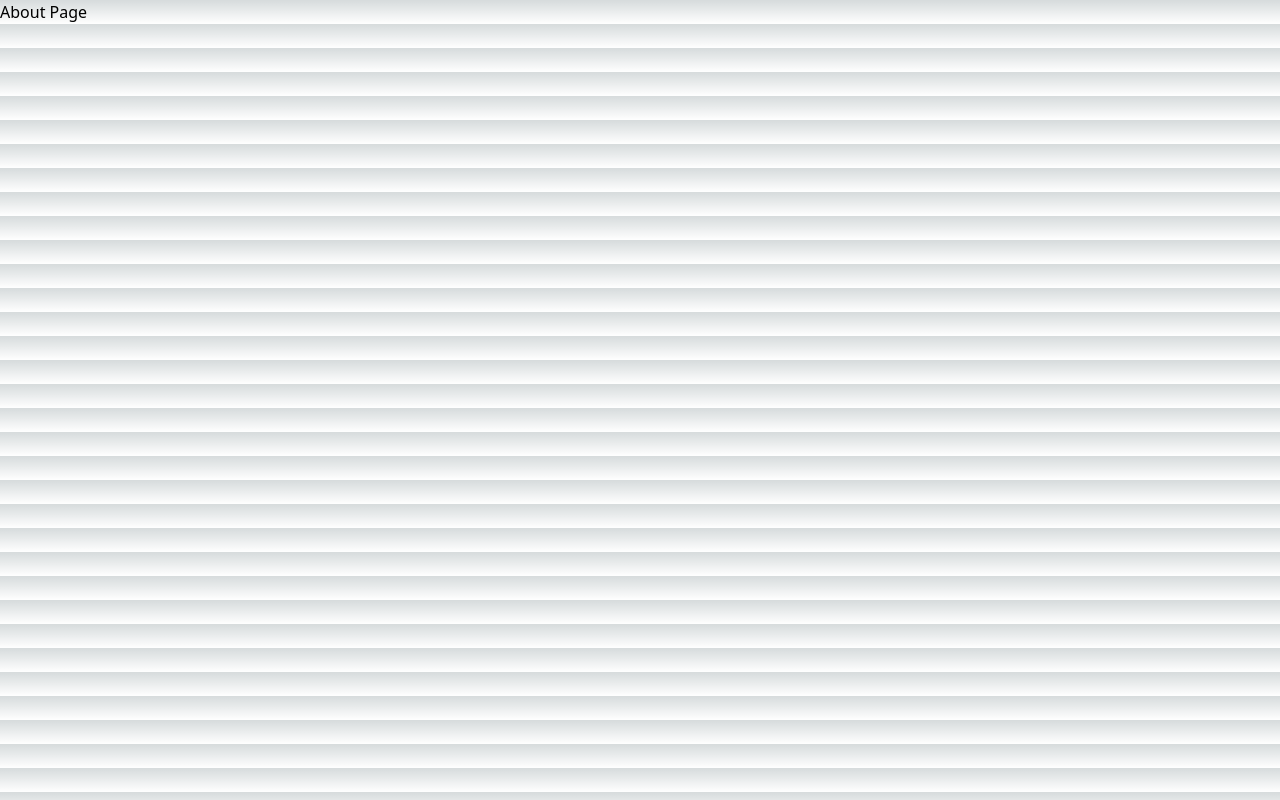
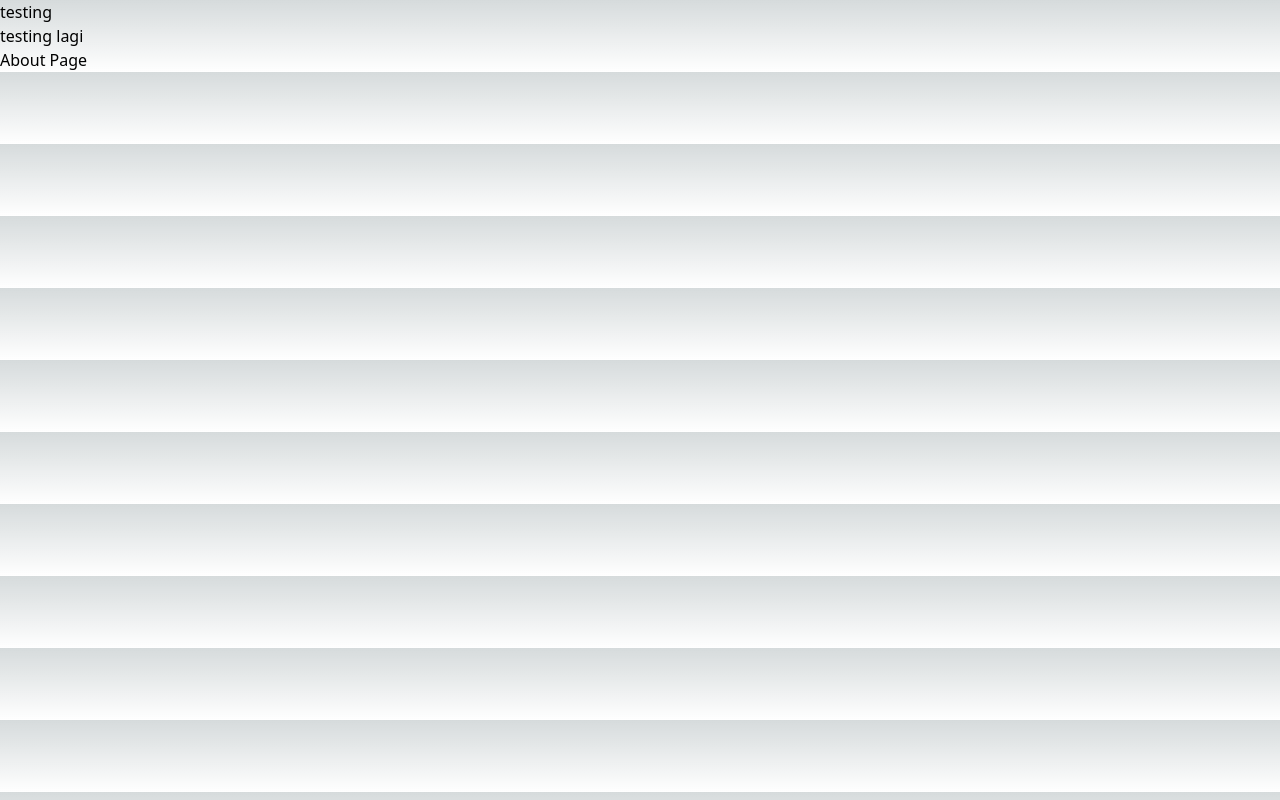
Before and after one commit to vhermawan/next-js-mantine, a Next.js app: page /abouts in a window 1280 px wide. Built offline with nearby package versions, Linux system fonts and the light colour scheme.

Commit message:
feat: add header (#1)
* feat: add header

* feat: add header 2

```diff
--- a/src/pages/_document.js
+++ b/src/pages/_document.js
@@ -5,6 +5,8 @@ export default function Document() {
     <Html lang="en">
       <Head />
       <body>
+        <p>testing</p>
+        <p>testing lagi</p>
         <Main />
         <NextScript />
       </body>
```
